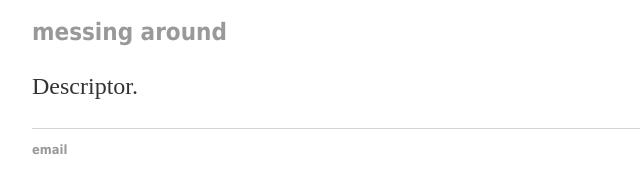
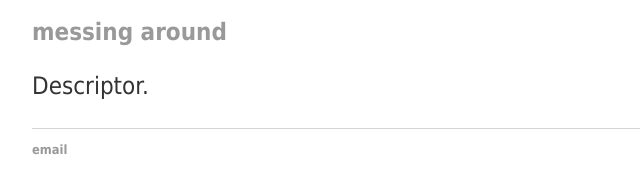
Before and after one commit to rjakopak/rjakopak.github.io, a plain HTML site: page index.html in a window 1280 px wide. Shown: the part 181-374 px from the top of the page, 160-800 px from the left. Drawn offline with Linux system fonts and the light colour scheme.

Commit message:
Update main.css

```diff
--- a/css/main.css
+++ b/css/main.css
@@ -30,6 +30,7 @@ h2 {
 }
 p {
     font-size: 1.5em;
+    font-family: Tahoma, Verdana, Segoe, sans-serif;
     line-height: 1.4em;
     color: #333;
 }
```
